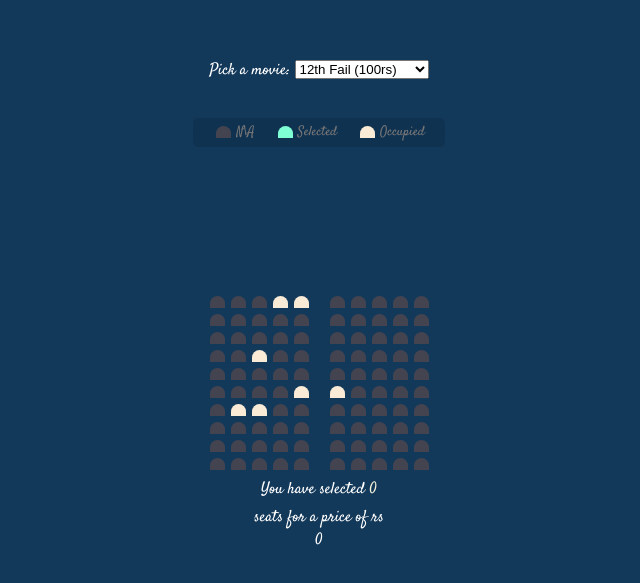
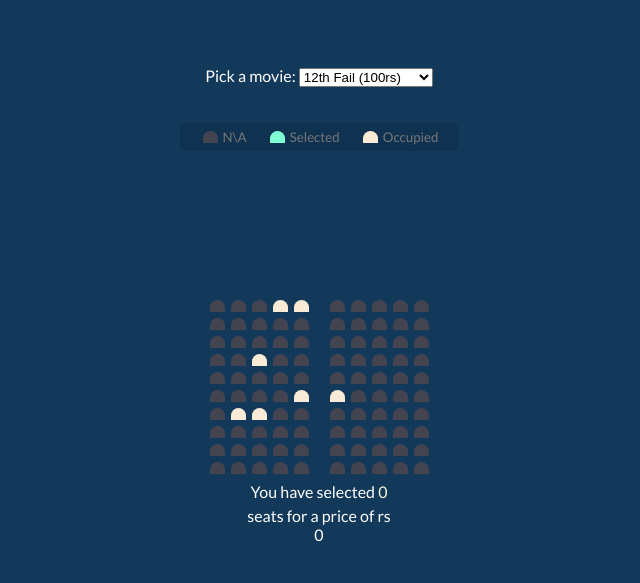
Before and after one commit to Manishka1/Movie-Seat-Booking, a plain HTML site: page index.html in a window 1280 px wide. Shown: the part 105-688 px from the top of the page, without its empty margins (321-961 px from the left). Drawn offline with Linux system fonts and the light colour scheme.

Commit message:
seat Booking

```diff
--- a/style.css
+++ b/style.css
@@ -1,4 +1,4 @@
-@import url('https://fonts.googleapis.com/css2?family=Satisfy&display=swap');
+@import url('https://fonts.googleapis.com/css2?family=Lato&display=swap');
 
 * {
     box-sizing: border-box;
@@ -12,7 +12,7 @@ flex-direction: column;
 align-items: center;
 justify-content: center;
 height: 100vh;
-font-family: 'Satisfy' , sans-serif;
+font-family: 'Lato' , sans-serif;
 margin: 0;
 }
 
```
